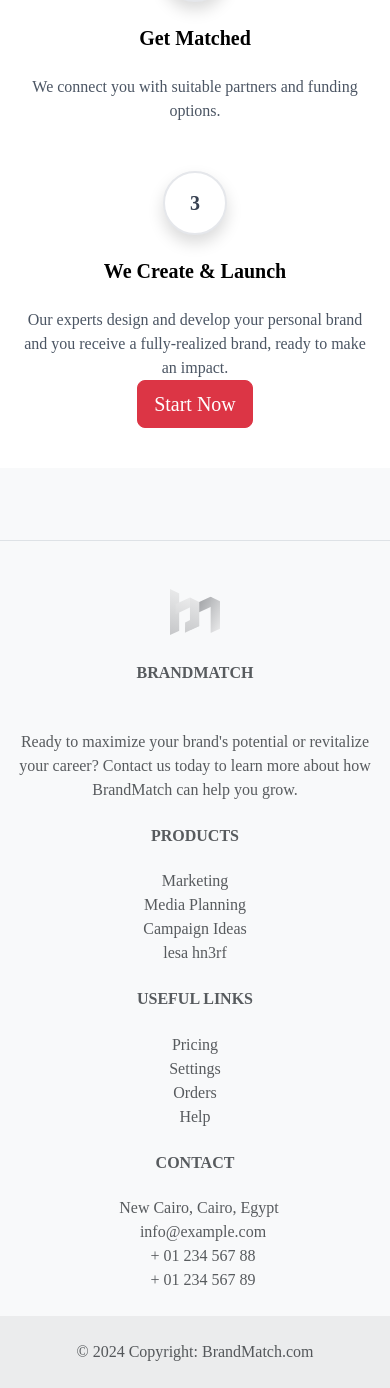
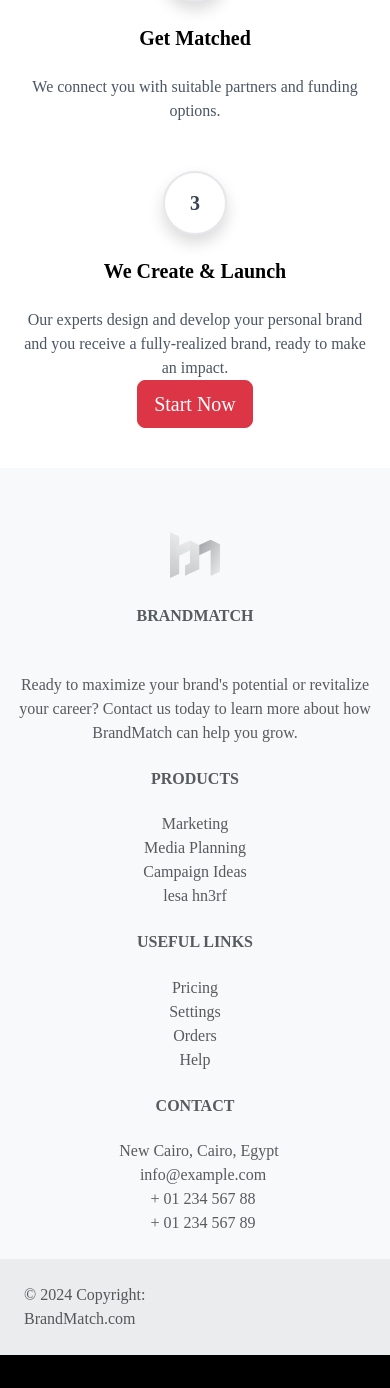
Before and after one commit to abohoss/BrandMatchWebApp, a React (Vite) app in the folder goods.client/: page / in a window 390 px wide. Shown: the part 1477-2865 px from the top of the page. After the commit the page ends 2832 px from the top, so only its background shows below. Built offline with nearby package versions, Linux system fonts and the light colour scheme; the HTML template or start-up script is replaced by a standard one.

Commit message:
footer finished

```diff
--- a/goods.client/src/Components/Myfooter.jsx
+++ b/goods.client/src/Components/Myfooter.jsx
@@ -9,30 +9,9 @@ const Myfooter = () => {
     return (
         <div fixed="bottom">
             <MDBFooter id='footer' bgColor='light' className=' text-center text-lg-start text-muted'>
-                <section className='d-flex justify-content-center justify-content-lg-between p-4 border-bottom'>
-                    <div className='me-5 d-none d-lg-block'>
-                        <span>Get connected with us on social networks:</span>
-                    </div>
+                <section className='d-flex justify-content-center justify-content-lg-between p-2'>
 
-                    <div>
-                        <a href='' className='me-4 text-reset'>
-                            <MDBIcon color='secondary' fab icon='facebook-f' />
-                        </a>
-                        <a href='' className='me-4 text-reset'>
-                            <MDBIcon color='secondary' fab icon='twitter' />
-                        </a>
-                        <a href='' className='me-4 text-reset'>
-                            <MDBIcon color='secondary' fab icon='google' />
-                        </a>
-                        <a href='' className='me-4 text-reset'>
-                            <MDBIcon color='secondary' fab icon='instagram' />
-                        </a>
-                        <a href='' className='me-4 text-reset'>
-                            <MDBIcon color='secondary' fab icon='linkedin' />
-                        </a>
-                    </div>
                 </section>
-
                 <section className=''>
                     <MDBContainer className='text-center text-md-start mt-5'>
                         <MDBRow className='mt-3'>
@@ -122,9 +101,26 @@ const Myfooter = () => {
                     </MDBContainer>
                 </section>
 
-                <div className='text-center p-4' style={{ backgroundColor: 'rgba(0, 0, 0, 0.05)' }}>
-                    © 2024 Copyright: BrandMatch.com
-                </div>
+                <MDBRow className=' p-4' style={{ backgroundColor: 'rgba(0, 0, 0, 0.05)' }}>
+                    <MDBCol className='text-left'>© 2024 Copyright: BrandMatch.com</MDBCol>
+                    <MDBCol className='text-right'>
+                        <a href='' className='me-4 text-reset'>
+                            <MDBIcon color='secondary' fab icon='facebook-f' />
+                        </a>
+                        <a href='' className='me-4 text-reset'>
+                            <MDBIcon color='secondary' fab icon='twitter' />
+                        </a>
+                        <a href='' className='me-4 text-reset'>
+                            <MDBIcon color='secondary' fab icon='google' />
+                        </a>
+                        <a href='' className='me-4 text-reset'>
+                            <MDBIcon color='secondary' fab icon='instagram' />
+                        </a>
+                        <a href='' className='me-4 text-reset'>
+                            <MDBIcon color='secondary' fab icon='linkedin' />
+                        </a>
+                    </MDBCol>
+                </MDBRow>
             </MDBFooter>
         </div>
 
```
